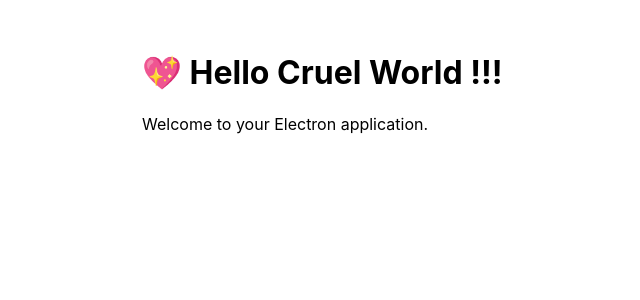
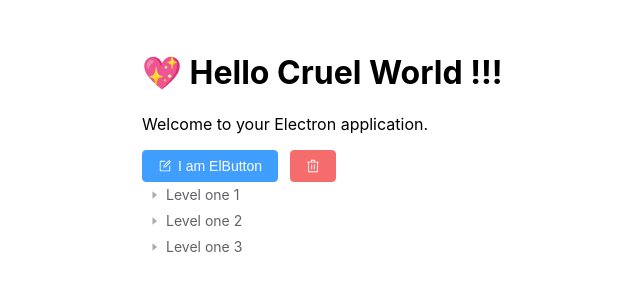
Before and after one commit to kKEo/ferst-explorer, a Vue app: page / in a window 1280 px wide. Shown: the top 300 px of the page, without its empty margins (194-834 px from the left). Built offline with nearby package versions, Linux system fonts and the light colour scheme.

Commit message:
Use element plus component library

```diff
--- a/package.json
+++ b/package.json
@@ -33,6 +33,7 @@
   "license": "MIT",
   "dependencies": {
     "electron-squirrel-startup": "^1.0.1",
+    "element-plus": "^2.7.5",
     "vue": "^3.4.27"
   }
 }
--- a/src/App.vue
+++ b/src/App.vue
@@ -1,8 +1,105 @@
 <template>
     <h1>💖 Hello Cruel World !!!</h1>
     <p>Welcome to your Electron application.</p>
+
+    <el-button type="primary" :icon="Edit">I am ElButton</el-button>
+    <el-button type="danger" :icon="Delete" @click="deleteItem"></el-button>
+
+    <el-tree
+    style="max-width: 600px"
+    :data="data"
+    :props="defaultProps"
+    @node-click="handleNodeClick"
+    />
+
   </template>
 
-  <script setup>
-  console.log('👋 This message is being logged by "App.vue", included via Vite');
-  </script>
+<script lang="ts" setup>
+
+import { Edit, Delete, Tools } from '@element-plus/icons-vue'
+import { ElMessage } from 'element-plus'
+
+console.log('👋 This message is being logged by "App.vue", included via Vite');
+
+
+const deleteItem = () => {
+  ElMessage({
+    message: 'Item has been deleted',
+    grouping: true,
+    type: 'error'
+  })
+}
+
+interface Tree {
+  label: string
+  children?: Tree[]
+}
+
+const handleNodeClick = (data: Tree) => {
+  console.log(data)
+}
+
+const data: Tree[] = [
+  {
+    label: 'Level one 1',
+    children: [
+      {
+        label: 'Level two 1-1',
+        children: [
+          {
+            label: 'Level three 1-1-1',
+          },
+        ],
+      },
+    ],
+  },
+  {
+    label: 'Level one 2',
+    children: [
+      {
+        label: 'Level two 2-1',
+        children: [
+          {
+            label: 'Level three 2-1-1',
+          },
+        ],
+      },
+      {
+        label: 'Level two 2-2',
+        children: [
+          {
+            label: 'Level three 2-2-1',
+          },
+        ],
+      },
+    ],
+  },
+  {
+    label: 'Level one 3',
+    children: [
+      {
+        label: 'Level two 3-1',
+        children: [
+          {
+            label: 'Level three 3-1-1',
+          },
+        ],
+      },
+      {
+        label: 'Level two 3-2',
+        children: [
+          {
+            label: 'Level three 3-2-1',
+          },
+        ],
+      },
+    ],
+  },
+]
+
+const defaultProps = {
+  children: 'children',
+  label: 'label',
+}
+
+</script>
```
Also changed, not shown: src/renderer.js (+9 -1 lines), 2 other files (tests, documents, lock files or other folders).
